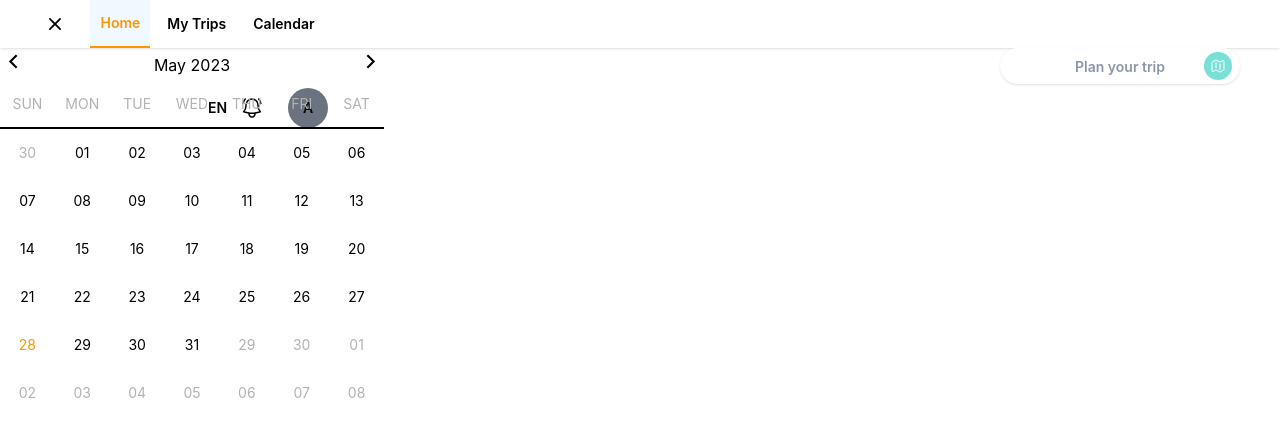
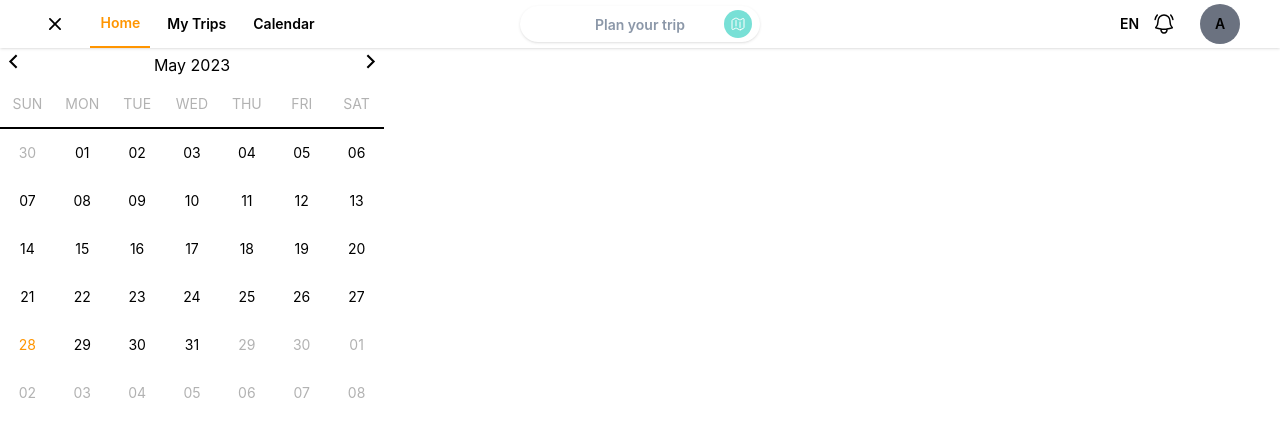
Before and after one commit to EddyEhhh/itineraryplanners-frontend-web, a React (Create React App) app: page /home in a window 1280 px wide. Shown: the top 436 px of the page. Built offline with nearby package versions, Linux system fonts and the light colour scheme.

Commit message:
fixed bugs

```diff
--- a/src/App.js
+++ b/src/App.js
@@ -10,16 +10,9 @@ import Calendar from "./components/Calendar";
 
 function App() {
   return (
-     <BrowserRouter>
-         <Routes>
-             <Route path = "/" element = {<HeaderWrapper/>}>
-                 <Route path = "/home" element = {<Homepage/>}></Route>
-                 <Route path = "/my-trips" element = {<MyTrips/>}></Route>
-                 <Route path = "/calendar" element = {<Calendar/>}></Route>
-             </Route>
-         </Routes>
-
-     </BrowserRouter>
-  );
+    <div>
+      <HeaderWrapper></HeaderWrapper>
+    </div>
+    );
 }
 export default App;
--- a/src/components/Header/Header.js
+++ b/src/components/Header/Header.js
@@ -6,9 +6,8 @@ import { useNavigate, useLocation } from "react-router-dom";
 function Header() {
   const navigate = useNavigate();
   return (
-    <div className="MAIN HEADER w-full h-12 flex-row items-center justify-between shadow pl-10 pr-10 shadow-base font-semibold text-sm">
-
-      <div className="Left-header flex items-center justify-around h-12 w-72">
+    <div className="MAIN HEADER w-full h-12 flex items-center justify-between shadow pl-10 pr-10 shadow-base font-semibold text-sm ">
+      <div className="left header flex items-center justify-around h-12 w-72">
         <button className="mr-4">
           <XMarkIcon className="w-6"></XMarkIcon>
         </button>
@@ -17,11 +16,11 @@ function Header() {
           <HighlightHome></HighlightHome>
         </div>
 
-        <div className="Trips-box h-11 flex items-center hover:text-[#424242]">
+        <div className="Home-Box h-11 flex items-center hover:text-[#424242]">
           <HighlightMyTrips></HighlightMyTrips>
         </div>
 
-        <div className="Calendar-bpx h-11 flex items-center hover:text-[#424242]">
+        <div className="Home-Box h-11 flex items-center hover:text-[#424242]">
           <HighlightCalendar></HighlightCalendar>
         </div>
       </div>
@@ -93,7 +92,7 @@ function HighlightHome(props) {
   if (location.pathname === "/home") {
     return (
       <div>
-        <button className="underline-button bg-sky-50" onClick={() => navigate("/home")}>
+        <button className="underline-button" onClick={() => navigate("/home")}>
           Home
         </button>
       </div>
@@ -101,7 +100,7 @@ function HighlightHome(props) {
   } else {
     return (
       <div>
-        <button className="no-underline-button bg-sky-50" onClick={() => navigate("/home")}>
+        <button className="no-underline-button" onClick={() => navigate("/home")}>
           Home
         </button>
       </div>
--- a/src/components/HeaderWrapper/HeaderWrapper.js
+++ b/src/components/HeaderWrapper/HeaderWrapper.js
@@ -4,33 +4,26 @@ import Header from "../Header/Header";
 import Homepage from "../../pages/home/Homepage";
 import MyTrips from "../../pages/my-trips/MyTrips";
 import CalendarPage from "../../pages/calendar/CalendarPage";
-import {Outlet} from "react-router-dom";
 
 function HeaderWrapper() {
-    return (
-        <div>
-            <Header></Header>
-            <Outlet></Outlet>
-        </div>
-    );
+  return (
+    <div>
+      <div>
+        <BrowserRouter>
+          <Header></Header>
+          <Routes>
+            <Route path="/home" element={<Homepage></Homepage>}></Route>
+            <Route path="/my-trips" element={<MyTrips></MyTrips>}></Route>
+            <Route
+              path="/calendar"
+              element={<CalendarPage></CalendarPage>}
+            ></Route>
+            <Route path="/" element={<Navigate to="/home"></Navigate>}></Route>
+          </Routes>
+        </BrowserRouter>
+      </div>
+    </div>
+  );
 }
 
 export default HeaderWrapper;
-// return (
-//     <div>
-//       <div>
-//         <BrowserRouter>
-//           <Header></Header>
-//           <Routes>
-//             <Route path="/home" element={<Homepage></Homepage>}></Route>
-//             <Route path="/my-trips" element={<MyTrips></MyTrips>}></Route>
-//             <Route
-//                 path="/calendar"
-//                 element={<CalendarPage></CalendarPage>}
-//             ></Route>
-//             <Route path="/" element={<Navigate to="/home"></Navigate>}></Route>
-//           </Routes>
-//         </BrowserRouter>
-//       </div>
-//     </div>
-// );
```
Also changed, not shown: package.json (+3 -4 lines).
